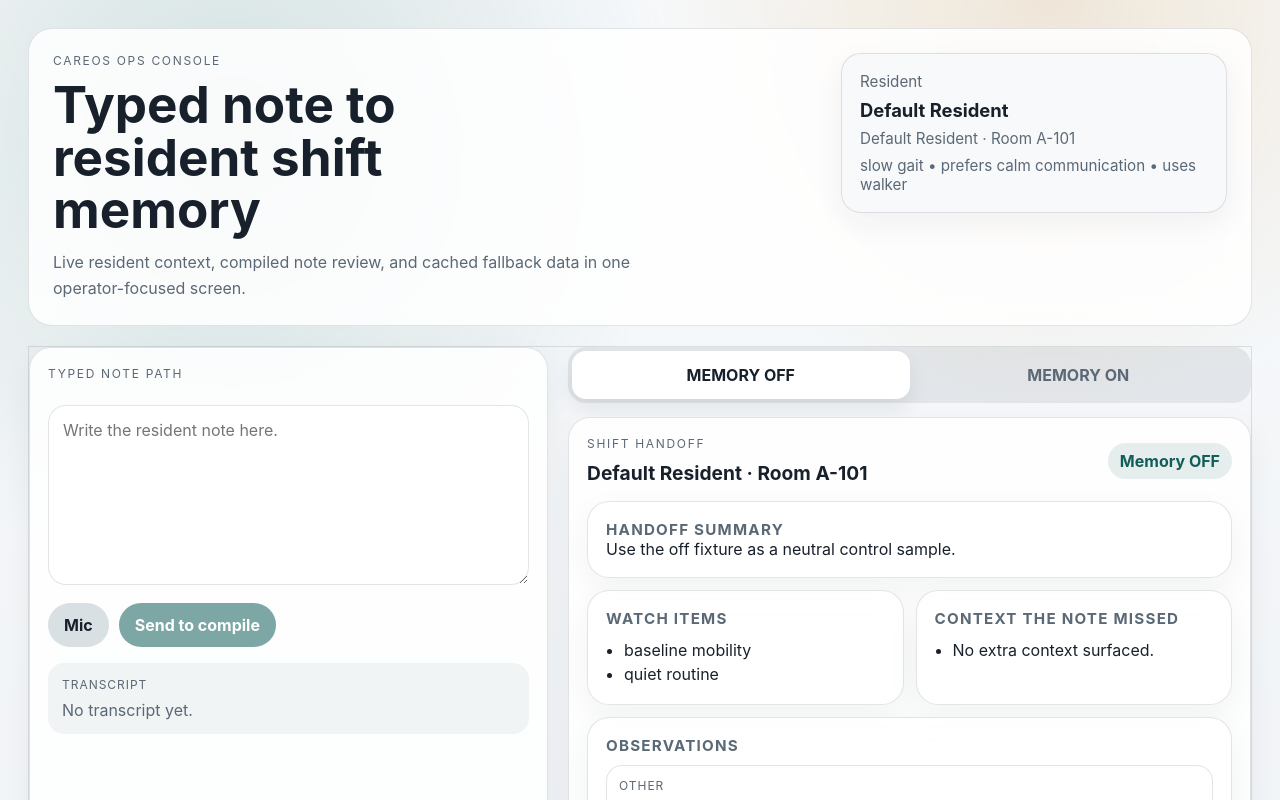
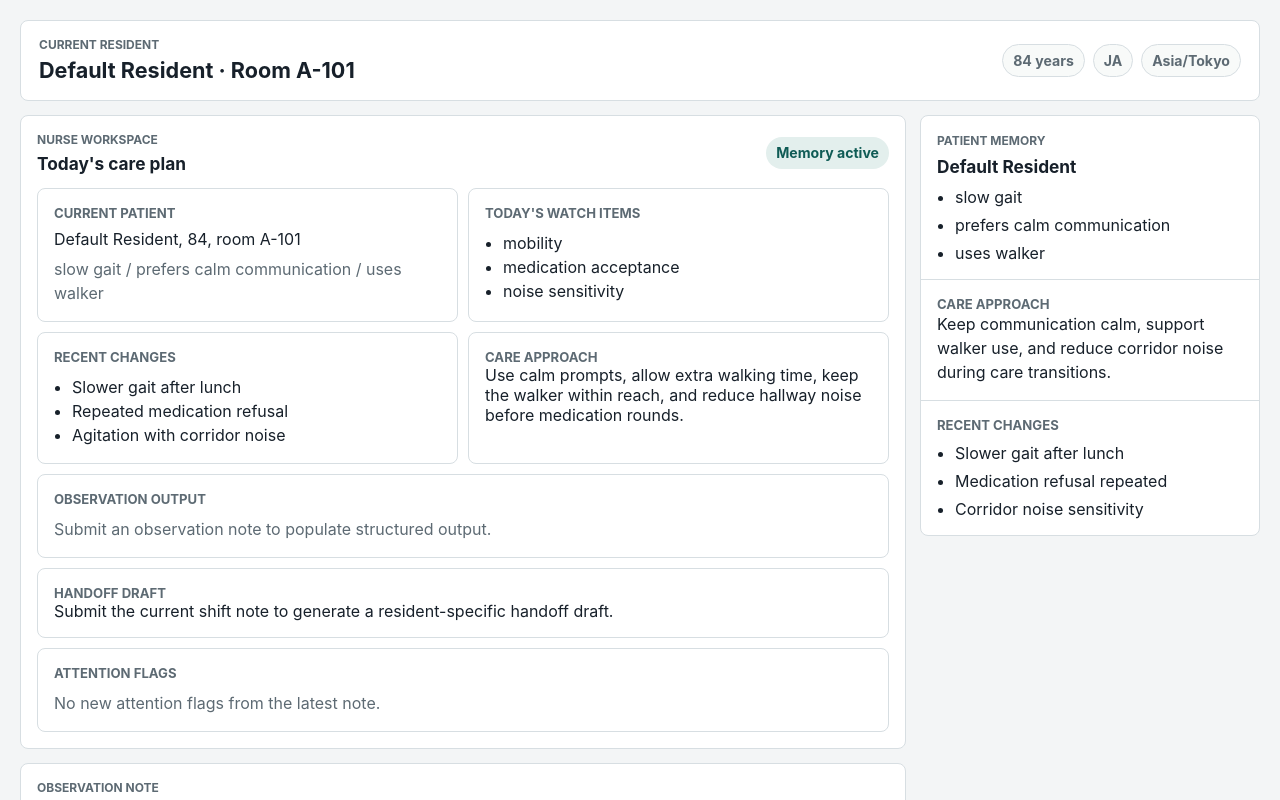
Before and after one commit to my-name-is-yu/CareOS, a Next.js app: page / in a window 1280 px wide. Shown: the top 800 px of the page. Built offline with nearby package versions, Linux system fonts and the light colour scheme.

Commit message:
Build nurse workspace UI

```diff
--- a/src/app/globals.css
+++ b/src/app/globals.css
@@ -1,15 +1,15 @@
 :root {
   color-scheme: light;
-  --bg: #eef1f4;
-  --bg-2: #dfe8e3;
-  --panel: rgba(255, 255, 255, 0.86);
-  --panel-strong: rgba(247, 249, 251, 0.98);
-  --text: #18212b;
-  --muted: #5b6875;
-  --border: rgba(24, 33, 43, 0.12);
-  --accent: #115e59;
-  --accent-2: #c7821f;
-  --warn: #9a5d00;
+  --bg: #f3f5f6;
+  --panel: #ffffff;
+  --panel-subtle: #f8faf9;
+  --text: #17202a;
+  --muted: #5d6a73;
+  --border: #d7dee2;
+  --accent: #0f5b55;
+  --accent-soft: #e3efed;
+  --warn: #8a5a00;
+  --warn-soft: #fbefd8;
 }
 
 * { box-sizing: border-box; }
@@ -17,10 +17,7 @@
 html, body {
   margin: 0;
   min-height: 100%;
-  background:
-    radial-gradient(circle at 18% 10%, rgba(17, 94, 89, 0.16), transparent 28%),
-    radial-gradient(circle at 82% 0%, rgba(199, 130, 31, 0.16), transparent 24%),
-    linear-gradient(180deg, #f7f9fb 0%, var(--bg) 100%);
+  background: var(--bg);
   color: var(--text);
   font-family: Inter, "Segoe UI", Arial, sans-serif;
 }
@@ -31,186 +28,229 @@ button, textarea { font: inherit; }
 
 .app-shell {
   min-height: 100vh;
-  padding: 28px;
+  padding: 20px;
   display: grid;
-  gap: 20px;
+  gap: 14px;
 }
 
-.hero, .workspace, .shift-view, .panel, .resident-card { border: 1px solid var(--border); }
+.patient-bar, .workspace, .shift-view, .panel, .memory-rail {
+  border: 1px solid var(--border);
+}
 
-.hero {
-  display: grid;
-  grid-template-columns: minmax(0, 1.6fr) minmax(260px, 0.8fr);
+.patient-bar {
+  display: flex;
+  justify-content: space-between;
   gap: 16px;
-  align-items: start;
-  padding: 24px;
-  border-radius: 24px;
+  align-items: center;
+  padding: 16px 18px;
+  border-radius: 8px;
   background: var(--panel);
-  backdrop-filter: blur(12px);
 }
 
 .eyebrow {
-  margin: 0 0 10px;
+  margin: 0 0 6px;
   text-transform: uppercase;
-  letter-spacing: 0.14em;
+  letter-spacing: 0;
   font-size: 12px;
+  font-weight: 700;
   color: var(--muted);
 }
 
 h1, h2, h3, p { margin: 0; }
 
-h1 { font-size: clamp(2rem, 4vw, 3.45rem); line-height: 1.03; max-width: 11ch; }
-h2 { font-size: 1.2rem; }
-h3 { font-size: 0.95rem; text-transform: uppercase; letter-spacing: 0.08em; color: var(--muted); }
-
-.lede { margin-top: 14px; max-width: 64ch; color: var(--muted); line-height: 1.6; }
-
-.resident-card {
-  display: grid;
-  gap: 8px;
-  padding: 18px;
-  border-radius: 20px;
-  background: var(--panel-strong);
-  box-shadow: 0 10px 30px rgba(24, 33, 43, 0.06);
+h1 {
+  font-size: 1.35rem;
+  line-height: 1.2;
 }
 
-.resident-card strong { font-size: 1.15rem; }
-.resident-card span { color: var(--muted); font-size: 0.95rem; }
+h2 { font-size: 1.08rem; }
+
+h3 {
+  font-size: 0.82rem;
+  text-transform: uppercase;
+  letter-spacing: 0;
+  color: var(--muted);
+}
+
+.patient-meta {
+  display: flex;
+  flex-wrap: wrap;
+  justify-content: flex-end;
+  gap: 8px;
+}
+
+.patient-meta span, .status-pill, .warning-badge {
+  display: inline-flex;
+  align-items: center;
+  min-height: 32px;
+  padding: 7px 10px;
+  border-radius: 999px;
+  font-size: 0.88rem;
+  font-weight: 650;
+  white-space: nowrap;
+}
+
+.patient-meta span {
+  background: var(--panel-subtle);
+  color: var(--muted);
+  border: 1px solid var(--border);
+}
 
 .workspace {
   display: grid;
-  grid-template-columns: minmax(320px, 0.95fr) minmax(0, 1.25fr);
-  gap: 20px;
+  grid-template-columns: minmax(0, 1fr) minmax(280px, 340px);
+  gap: 14px;
+  align-items: start;
+  border: 0;
 }
 
-.panel, .shift-view {
-  border-radius: 22px;
-  background: var(--panel);
-  backdrop-filter: blur(12px);
-  box-shadow: 0 12px 32px rgba(24, 33, 43, 0.05);
+.main-column {
+  display: grid;
+  gap: 14px;
+  min-width: 0;
 }
 
-.panel { padding: 18px; }
+.panel, .shift-view, .memory-rail {
+  border-radius: 8px;
+  background: var(--panel);
+}
+
+.panel { padding: 16px; }
+
+.shift-view { padding: 16px; }
+
+.shift-header {
+  display: flex;
+  justify-content: space-between;
+  gap: 12px;
+  align-items: center;
+  margin-bottom: 14px;
+}
+
+.status-pill {
+  background: var(--accent-soft);
+  color: var(--accent);
+}
+
+.warning-badge {
+  background: var(--warn-soft);
+  color: var(--warn);
+}
+
+.unverified-hint { margin-bottom: 12px; }
+.inline-warning { margin-top: 12px; }
+
+.shift-grid {
+  display: grid;
+  gap: 10px;
+  grid-template-columns: repeat(2, minmax(0, 1fr));
+}
+
+.wide { grid-column: 1 / -1; }
+
+.patient-summary {
+  display: grid;
+  gap: 8px;
+}
+
+.muted-line {
+  color: var(--muted);
+  line-height: 1.5;
+}
+
+.stack {
+  display: grid;
+  gap: 10px;
+  margin-top: 10px;
+}
+
+.observation, .citation, .drift-flag {
+  border: 1px solid var(--border);
+  border-radius: 8px;
+  background: var(--panel-subtle);
+  padding: 12px;
+}
+
+.observation span, .citation-meta, .transcript label {
+  display: block;
+  font-size: 12px;
+  color: var(--muted);
+  text-transform: uppercase;
+  letter-spacing: 0;
+  margin-bottom: 6px;
+}
+
+.observation p, .panel li, blockquote, .rail-section p {
+  line-height: 1.5;
+}
+
+.panel ul {
+  margin: 10px 0 0;
+  padding-left: 18px;
+  color: var(--text);
+}
 
 .note-input textarea {
   width: 100%;
-  margin-top: 14px;
+  margin-top: 12px;
   border: 1px solid var(--border);
-  border-radius: 18px;
-  background: rgba(255,255,255,0.9);
+  border-radius: 8px;
+  background: var(--panel-subtle);
   color: var(--text);
-  padding: 14px;
+  padding: 12px;
   resize: vertical;
-  min-height: 180px;
+  min-height: 150px;
 }
 
 .input-actions {
-  margin-top: 14px;
+  margin-top: 12px;
   display: flex;
   flex-wrap: wrap;
-  gap: 10px;
+  gap: 8px;
 }
 
 button {
   border: 0;
-  border-radius: 999px;
-  padding: 12px 16px;
+  border-radius: 8px;
+  padding: 10px 14px;
   background: var(--accent);
   color: white;
   font-weight: 650;
 }
 
 button.secondary {
-  background: #d8e0e4;
+  background: #e4e9eb;
   color: var(--text);
 }
 
 button:disabled { opacity: 0.55; }
 
 .transcript {
-  margin-top: 16px;
-  padding: 14px;
-  border-radius: 16px;
-  background: rgba(17, 94, 89, 0.06);
+  margin-top: 14px;
+  padding: 12px;
+  border-radius: 8px;
+  background: var(--panel-subtle);
   color: var(--muted);
 }
 
-.transcript label { display: block; font-size: 12px; text-transform: uppercase; letter-spacing: 0.08em; margin-bottom: 8px; }
-
-.right-rail { display: grid; gap: 14px; }
-
-.segmented {
+.memory-rail {
   display: grid;
-  grid-template-columns: repeat(2, 1fr);
-  padding: 4px;
-  border-radius: 18px;
-  background: rgba(24, 33, 43, 0.08);
+  gap: 0;
+  overflow: hidden;
 }
 
-.segmented-item {
-  background: transparent;
-  color: var(--muted);
-  padding: 14px 12px;
-  border-radius: 14px;
+.rail-section {
+  padding: 16px;
+  border-bottom: 1px solid var(--border);
 }
 
-.segmented-item.active {
-  background: white;
-  color: var(--text);
-  box-shadow: 0 10px 18px rgba(24, 33, 43, 0.08);
-}
+.rail-section:last-child { border-bottom: 0; }
 
-.shift-view { padding: 18px; }
-.shift-header { display: flex; justify-content: space-between; gap: 12px; align-items: center; margin-bottom: 16px; }
-.status-pill, .warning-badge {
-  display: inline-flex;
-  align-items: center;
-  min-height: 36px;
-  padding: 8px 12px;
-  border-radius: 999px;
-  background: rgba(17, 94, 89, 0.1);
-  color: var(--accent);
-  font-weight: 650;
-}
-.warning-badge { background: rgba(199, 130, 31, 0.16); color: var(--warn); }
-.unverified-hint { margin-bottom: 12px; }
-
-.shift-grid { display: grid; gap: 12px; grid-template-columns: repeat(2, minmax(0, 1fr)); }
-.wide { grid-column: 1 / -1; }
-.stack { display: grid; gap: 10px; margin-top: 10px; }
-
-.observation, .citation, .drift-flag {
-  border: 1px solid var(--border);
-  border-radius: 16px;
-  background: rgba(255,255,255,0.72);
-  padding: 12px;
-}
-
-.observation span, .citation-meta {
-  display: block;
-  font-size: 12px;
-  color: var(--muted);
-  text-transform: uppercase;
-  letter-spacing: 0.08em;
-  margin-bottom: 6px;
-}
-
-.observation p, .panel li, blockquote { line-height: 1.5; }
-.panel ul { margin: 10px 0 0; padding-left: 18px; color: var(--text); }
-
-.memory-scroller {
+.memory-list {
+  margin: 10px 0 0;
+  padding-left: 18px;
   display: grid;
   gap: 8px;
-  max-height: 180px;
-  overflow: auto;
-  padding-right: 4px;
-}
-
-.memory-scroller span {
-  padding: 10px 12px;
-  border-radius: 14px;
-  background: rgba(24, 33, 43, 0.04);
-  color: var(--muted);
 }
 
 .drift-flag summary {
@@ -222,17 +262,40 @@ button:disabled { opacity: 0.55; }
   align-items: center;
 }
 
-.drift-flag summary strong { color: var(--accent-2); font-size: 0.82rem; }
-.drift-flag-body { margin-top: 12px; display: grid; gap: 10px; }
-blockquote { margin: 0; padding-left: 12px; border-left: 3px solid rgba(17, 94, 89, 0.25); color: var(--text); }
+.drift-flag summary strong {
+  color: var(--warn);
+  font-size: 0.8rem;
+}
+
+.drift-flag-body {
+  margin-top: 12px;
+  display: grid;
+  gap: 10px;
+}
+
+blockquote {
+  margin: 0;
+  padding-left: 12px;
+  border-left: 3px solid var(--accent-soft);
+  color: var(--text);
+}
 
 @media (max-width: 980px) {
-  .hero, .workspace, .shift-grid { grid-template-columns: 1fr; }
-  h1 { max-width: none; }
+  .workspace, .shift-grid {
+    grid-template-columns: 1fr;
+  }
 }
 
 @media (max-width: 640px) {
-  .app-shell { padding: 14px; }
-  .hero, .panel, .shift-view { padding: 16px; }
-  .shift-header { align-items: flex-start; flex-direction: column; }
+  .app-shell { padding: 10px; }
+  .patient-bar {
+    align-items: flex-start;
+    flex-direction: column;
+  }
+  .patient-meta { justify-content: flex-start; }
+  .panel, .shift-view, .memory-rail, .patient-bar { padding: 14px; }
+  .shift-header {
+    align-items: flex-start;
+    flex-direction: column;
+  }
 }
--- a/src/app/page.tsx
+++ b/src/app/page.tsx
@@ -1,19 +1,24 @@
 "use client";
 
 import { useEffect, useMemo, useState } from "react";
-import { ModeToggle } from "@/src/components/ModeToggle";
 import { NoteInput } from "@/src/components/NoteInput";
 import { ShiftView } from "@/src/components/ShiftView";
 import type { CompilePayload, Resident } from "@/src/lib/careos-types";
-import { defaultResident, fixtureOff, fixtureOn } from "@/src/lib/careos-fixtures";
+
+const defaultResident: Resident = {
+  name: "Default Resident",
+  age: 84,
+  room: "A-101",
+  baseline_traits: ["slow gait", "prefers calm communication", "uses walker"],
+  timezone: "Asia/Tokyo",
+  language: "ja"
+};
 
 export default function HomePage() {
   const [resident, setResident] = useState<Resident>(defaultResident);
-  const [mode, setMode] = useState<"off" | "on">("off");
   const [loading, setLoading] = useState(false);
-  const [offPayload, setOffPayload] = useState<CompilePayload | null>(fixtureOff);
-  const [onPayload, setOnPayload] = useState<CompilePayload | null>(fixtureOn);
-  const activePayload = mode === "on" ? onPayload : offPayload;
+  const [payload, setPayload] = useState<CompilePayload | null>(null);
+  const [error, setError] = useState<string | null>(null);
 
   useEffect(() => {
     globalThis.fetch("/api/resident")
@@ -22,80 +27,68 @@ export default function HomePage() {
       .catch(() => {});
   }, []);
 
-  useEffect(() => {
-    function onKeyDown(event: { key: string }) {
-      if (event.key.toLowerCase() === "f") {
-        if (mode === "off") {
-          setOffPayload({ ...fixtureOff, cached: true });
-        } else {
-          setOnPayload({ ...fixtureOn, cached: true });
-        }
-      }
-    }
-    globalThis.window.addEventListener("keydown", onKeyDown);
-    return () => globalThis.window.removeEventListener("keydown", onKeyDown);
-  }, [mode]);
-
   async function submit(note: { note: string }) {
     setLoading(true);
-    let settled = 0;
-    const finish = () => {
-      settled += 1;
-      if (settled === 2) setLoading(false);
-    };
-    const send = async (modeName: "off" | "on") => {
+    setError(null);
     try {
       const response = await globalThis.fetch("/api/compile", {
         method: "POST",
         headers: { "Content-Type": "application/json" },
-          body: JSON.stringify({ note: note.note, mode: modeName })
+        body: JSON.stringify({ note: note.note })
       });
-        if (!response.ok) throw new Error("compile failed");
-        const payload = (await response.json()) as CompilePayload;
-        if (modeName === "off") {
-          setOffPayload(payload);
-        } else {
-          setOnPayload(payload);
+      if (!response.ok) throw new Error("Unable to compile handoff.");
+      setPayload((await response.json()) as CompilePayload);
+    } catch (caught) {
+      setError(caught instanceof Error ? caught.message : "Unable to compile handoff.");
+    } finally {
+      setLoading(false);
     }
-      } catch {
-        if (modeName === "off") {
-          setOffPayload({ ...fixtureOff, cached: true });
-        } else {
-          setOnPayload({ ...fixtureOn, cached: true });
-        }
-      } finally {
-        finish();
-      }
-    };
-
-    void send("off");
-    void send("on");
   }
 
   const residentLabel = useMemo(() => `${resident.name} · Room ${resident.room}`, [resident]);
 
   return (
     <main className="app-shell">
-      <section className="hero compact">
+      <section className="patient-bar">
         <div>
-          <p className="eyebrow">CareOS ops console</p>
-          <h1>Typed note to resident shift memory</h1>
-          <p className="lede">Live resident context, compiled note review, and cached fallback data in one operator-focused screen.</p>
+          <p className="eyebrow">Current resident</p>
+          <h1>{residentLabel}</h1>
         </div>
-        <div className="resident-card">
-          <span>Resident</span>
-          <strong>{resident.name}</strong>
-          <span>{residentLabel}</span>
-          <span>{resident.baseline_traits.join(" • ")}</span>
+        <div className="patient-meta" aria-label="resident baseline">
+          <span>{resident.age} years</span>
+          <span>{resident.language.toUpperCase()}</span>
+          <span>{resident.timezone}</span>
         </div>
       </section>
 
       <section className="workspace">
+        <div className="main-column">
+          <ShiftView loading={loading} payload={payload} resident={resident} error={error} />
           <NoteInput loading={loading} onSubmit={submit} />
-        <div className="right-rail">
-          <ModeToggle selectedMode={mode} onChange={setMode} />
-          <ShiftView loading={loading} payload={activePayload} mode={mode} residentLabel={residentLabel} />
         </div>
+        <aside className="memory-rail" aria-label="patient memory">
+          <div className="rail-section">
+            <p className="eyebrow">Patient memory</p>
+            <h2>{resident.name}</h2>
+            <ul className="memory-list">
+              {resident.baseline_traits.map((trait) => <li key={trait}>{trait}</li>)}
+            </ul>
+          </div>
+          <div className="rail-section">
+            <h3>Care approach</h3>
+            <p>Keep communication calm, support walker use, and reduce corridor noise during care transitions.</p>
+          </div>
+          <div className="rail-section">
+            <h3>Recent changes</h3>
+            <ul className="memory-list">
+              {(payload?.result.drift_flags.length
+                ? payload.result.drift_flags.map((flag) => flag.claim)
+                : ["Slower gait after lunch", "Medication refusal repeated", "Corridor noise sensitivity"]).map((item) => (
+                <li key={item}>{item}</li>
+              ))}
+            </ul>
+          </div>
+        </aside>
       </section>
     </main>
   );
--- a/src/components/ModeToggle.tsx
+++ /dev/null
@@ -1,31 +0,0 @@
-"use client";
-
-/* eslint-disable no-unused-vars */
-
-type Props = {
-  selectedMode: "off" | "on";
-  onChange: (_mode: "off" | "on") => void;
-};
-
-export function ModeToggle({ selectedMode, onChange }: Props) {
-  return (
-    <div className="segmented" role="tablist" aria-label="Memory mode">
-      <button
-        type="button"
-        className={selectedMode === "off" ? "segmented-item active" : "segmented-item"}
-        onClick={() => onChange("off")}
-        aria-pressed={selectedMode === "off"}
-      >
-        MEMORY OFF
-      </button>
-      <button
-        type="button"
-        className={selectedMode === "on" ? "segmented-item active" : "segmented-item"}
-        onClick={() => onChange("on")}
-        aria-pressed={selectedMode === "on"}
-      >
-        MEMORY ON
-      </button>
-    </div>
-  );
-}
--- a/src/components/NoteInput.tsx
+++ b/src/components/NoteInput.tsx
@@ -42,7 +42,7 @@ export function NoteInput({ onSubmit, loading }: Props) {
           }
         }
       } catch {
-        // Demo mode falls back to typed note display when transcription is unavailable.
+        // Keep the manually entered note intact when transcription is unavailable.
       }
       stream.getTracks().forEach((track) => track.stop());
     };
@@ -54,11 +54,11 @@ export function NoteInput({ onSubmit, loading }: Props) {
 
   return (
     <section className="note-input panel">
-      <p className="eyebrow">Typed note path</p>
+      <p className="eyebrow">Observation note</p>
       <textarea
         value={note}
         onChange={(e) => setNote(e.target.value)}
-        placeholder="Write the resident note here."
+        placeholder="Enter the current resident observation."
         rows={7}
       />
       <div className="input-actions">
@@ -66,7 +66,7 @@ export function NoteInput({ onSubmit, loading }: Props) {
           {recording ? "Stop mic" : "Mic"}
         </button>
         <button type="button" onClick={() => onSubmit({ note })} disabled={loading || !note.trim()}>
-          Send to compile
+          Create handoff
         </button>
       </div>
       <div className="transcript">
--- a/src/components/ShiftView.tsx
+++ b/src/components/ShiftView.tsx
@@ -1,79 +1,79 @@
 "use client";
 
 import type { CompilePayload } from "@/src/lib/careos-types";
+import type { Resident } from "@/src/lib/careos-types";
 import { DriftFlag } from "@/src/components/DriftFlag";
 
 type Props = {
   payload: CompilePayload | null;
   loading: boolean;
-  mode: "off" | "on";
-  residentLabel: string;
+  resident: Resident;
+  error: string | null;
 };
 
-export function ShiftView({ payload, loading, mode, residentLabel }: Props) {
+export function ShiftView({ payload, loading, resident, error }: Props) {
   const result = payload?.result;
+  const watchItems = result?.handoff_brief.watch_items.length
+    ? result.handoff_brief.watch_items
+    : ["mobility", "medication acceptance", "noise sensitivity"];
+
   return (
     <section className="shift-view" aria-live="polite">
       <header className="shift-header">
         <div>
-          <p className="eyebrow">Shift handoff</p>
-          <h2>{residentLabel}</h2>
+          <p className="eyebrow">Nurse workspace</p>
+          <h2>Today&apos;s care plan</h2>
         </div>
-        <div className="status-pill">{loading ? "Compiling" : mode === "on" ? "Memory ON" : "Memory OFF"}</div>
+        <div className="status-pill">{loading ? "Compiling" : "Memory active"}</div>
       </header>
-      {payload?.verified === false ? (
-        <div className="warning-badge unverified-hint">unverified — press F for cached fallback</div>
-      ) : null}
+      {error ? <div className="warning-badge unverified-hint">{error}</div> : null}
+      {payload?.verified === false ? <div className="warning-badge unverified-hint">Review citations before handoff.</div> : null}
       <div className="shift-grid">
-        <article className="panel wide">
-          <h3>Handoff summary</h3>
-          <p>{result?.handoff_brief.summary ?? "Waiting for compile output."}</p>
+        <article className="panel patient-summary">
+          <h3>Current patient</h3>
+          <p>{resident.name}, {resident.age}, room {resident.room}</p>
+          <p className="muted-line">{resident.baseline_traits.join(" / ")}</p>
         </article>
         <article className="panel">
-          <h3>Watch items</h3>
+          <h3>Today&apos;s watch items</h3>
           <ul>
-            {result?.handoff_brief.watch_items.map((item, i) => <li key={`${i}-${item}`}>{item}</li>) ?? <li>Waiting</li>}
+            {watchItems.map((item, i) => <li key={`${i}-${item}`}>{item}</li>)}
           </ul>
         </article>
         <article className="panel">
-          <h3>Context the note missed</h3>
+          <h3>Recent changes</h3>
           <ul>
             {result?.handoff_brief.context_the_note_missed.length
               ? result.handoff_brief.context_the_note_missed.map((item, i) => <li key={`${i}-${item}`}>{item}</li>)
-              : <li>No extra context surfaced.</li>}
+              : ["Slower gait after lunch", "Repeated medication refusal", "Agitation with corridor noise"].map((item) => <li key={item}>{item}</li>)}
           </ul>
         </article>
+        <article className="panel">
+          <h3>Care approach</h3>
+          <p>Use calm prompts, allow extra walking time, keep the walker within reach, and reduce hallway noise before medication rounds.</p>
+        </article>
         <article className="panel wide">
-          <h3>Observations</h3>
+          <h3>Observation output</h3>
           <div className="stack">
             {result?.observations.map((obs, i) => (
               <div key={`${obs.note_id}-${i}`} className="observation">
                 <span>{obs.category}</span>
                 <p>{obs.text}</p>
               </div>
-            )) ?? <p>Awaiting note input.</p>}
+            )) ?? <p className="muted-line">Submit an observation note to populate structured output.</p>}
           </div>
         </article>
-        <article className="panel wide scroller-panel">
-          <h3>21 days of memory</h3>
-          <div className="memory-scroller">
-            {Array.from({ length: 21 }).map((_, index) => (
-              <span key={index}>Day {index + 1} shift memory rolling into resident history</span>
-            ))}
-          </div>
-        </article>
-        <article className="panel">
-          <h3>Warnings</h3>
-          <div className="warning-badge">{payload?.warnings.length ? payload.warnings.join(" • ") : "No warnings"}</div>
-        </article>
-        <article className="panel">
-          <h3>Cached state</h3>
-          <p>{payload?.cached ? "Fixture-backed cached response" : "Live response"}</p>
+        <article className="panel wide">
+          <h3>Handoff draft</h3>
+          <p>{result?.handoff_brief.summary ?? "Submit the current shift note to generate a resident-specific handoff draft."}</p>
+          {payload?.warnings.length ? <div className="warning-badge inline-warning">{payload.warnings.join(" / ")}</div> : null}
         </article>
         <article className="panel wide">
-          <h3>Drift flags</h3>
+          <h3>Attention flags</h3>
           <div className="stack">
-            {result?.drift_flags.length ? result.drift_flags.map((flag, i) => <DriftFlag key={`${flag.claim}-${i}`} flag={flag} />) : <p>No drift flags in this mode.</p>}
+            {result?.drift_flags.length
+              ? result.drift_flags.map((flag, i) => <DriftFlag key={`${flag.claim}-${i}`} flag={flag} />)
+              : <p className="muted-line">No new attention flags from the latest note.</p>}
           </div>
         </article>
       </div>
--- a/src/lib/careos-fixtures.ts
+++ /dev/null
@@ -1,72 +0,0 @@
-import type { CompilePayload, Resident } from "@/src/lib/careos-types";
-
-export const defaultResident: Resident = {
-  name: "Default Resident",
-  age: 84,
-  room: "A-101",
-  baseline_traits: ["slow gait", "prefers calm communication", "uses walker"],
-  timezone: "Asia/Tokyo",
-  language: "ja"
-};
-
-export const fixtureOn: CompilePayload = {
-  result: {
-    observations: [
-      {
-        category: "gait",
-        text: "Resident walked slower than baseline after lunch; gait looked cautious near the hallway turn.",
-        note_id: "note-001"
-      },
-      {
-        category: "medication",
-        text: "Resident again refused medication and repeated the refusal phrase.",
-        note_id: "note-005"
-      }
-    ],
-    drift_flags: [
-      {
-        claim: "Medication refusal is recurring.",
-        severity: "watch",
-        citations: [
-          {
-            note_id: "note-002",
-            quote: "Resident refused the evening medication and said, 'I do not want it tonight.'"
-          }
-        ]
-      }
-    ],
-    handoff_brief: {
-      summary: "Track gait slowness and repeat medication refusal across recent shifts.",
-      watch_items: ["mobility", "med adherence", "noise sensitivity"],
-      context_the_note_missed: [
-        "The record shows repeated refusal language and corridor-noise sensitivity that should stay linked."
-      ]
-    }
-  },
-  verified: true,
-  warnings: [],
-  latencyMs: 0,
-  cached: true
-};
-
-export const fixtureOff: CompilePayload = {
-  result: {
-    observations: [
-      {
-        category: "other",
-        text: "No active drift signals were surfaced in the cached off fixture.",
-        note_id: "note-001"
-      }
-    ],
-    drift_flags: [],
-    handoff_brief: {
-      summary: "Use the off fixture as a neutral control sample.",
-      watch_items: ["baseline mobility", "quiet routine"],
-      context_the_note_missed: []
-    }
-  },
-  verified: true,
-  warnings: [],
-  latencyMs: 0,
-  cached: true
-};
```
Lines whose indentation alone changed are shown as unchanged.
